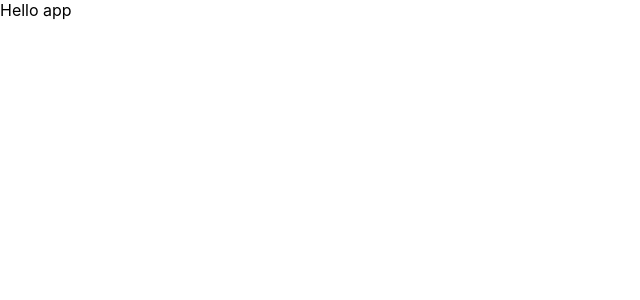
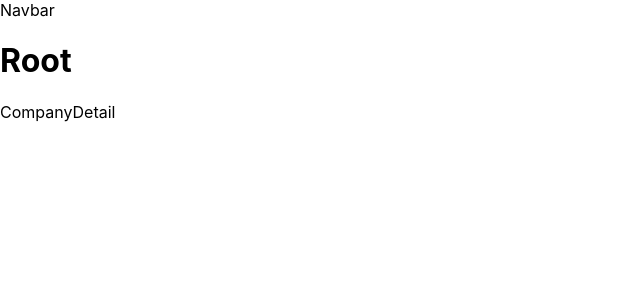
Before and after one commit to Heechan79/temp-project, a React (Create React App) app in the folder kvk-assignment/: page /companies/1 in a window 1280 px wide. Shown: the top 300 px of the page, without its empty margins (0-640 px from the left). Built offline with nearby package versions, Linux system fonts and the light colour scheme.

Commit message:
added simple routing

```diff
--- a/kvk-assignment/package.json
+++ b/kvk-assignment/package.json
@@ -12,6 +12,7 @@
     "@types/react-dom": "^18.0.10",
     "react": "^18.2.0",
     "react-dom": "^18.2.0",
+    "react-router-dom": "^6.6.2",
     "react-scripts": "5.0.1",
     "typescript": "^4.9.4",
     "web-vitals": "^2.1.4"
--- a/kvk-assignment/src/index.tsx
+++ b/kvk-assignment/src/index.tsx
@@ -1,15 +1,30 @@
-import React from 'react';
-import ReactDOM from 'react-dom/client';
-import './index.css';
-import App from './App';
-import reportWebVitals from './reportWebVitals';
+import React from "react";
+import ReactDOM from "react-dom/client";
+import reportWebVitals from "./reportWebVitals";
+import { createBrowserRouter, RouterProvider } from "react-router-dom";
+
+import { Navbar } from "./layout";
+import { Companies, CompanyDetail, Root } from "./routes";
+import "./index.css";
+
+const router = createBrowserRouter([
+  {
+    path: "/",
+    element: <Root />,
+    children: [
+      { path: "companies", element: <Companies /> },
+      { path: "companies/:id", element: <CompanyDetail /> },
+    ],
+  },
+]);
 
 const root = ReactDOM.createRoot(
-  document.getElementById('root') as HTMLElement
+  document.getElementById("root") as HTMLElement
 );
 root.render(
   <React.StrictMode>
-    <App />
+    <Navbar />
+    <RouterProvider router={router}></RouterProvider>
   </React.StrictMode>
 );
 
--- /dev/null
+++ b/kvk-assignment/src/layout/Navbar.tsx
@@ -0,0 +1,5 @@
+import React from "react";
+
+export function Navbar() {
+  return <nav>Navbar</nav>;
+}
--- /dev/null
+++ b/kvk-assignment/src/layout/index.ts
@@ -0,0 +1 @@
+export { Navbar } from "./Navbar";
--- /dev/null
+++ b/kvk-assignment/src/routes/Companies.tsx
@@ -0,0 +1,10 @@
+import React from "react";
+
+export function Companies() {
+  return (
+    <div>
+      <div>Search From with Button</div>
+      <div>List of companies</div>
+    </div>
+  );
+}
--- /dev/null
+++ b/kvk-assignment/src/routes/CompanyDetail.tsx
@@ -0,0 +1,5 @@
+import React from "react";
+
+export function CompanyDetail() {
+  return <div>CompanyDetail</div>;
+}
--- /dev/null
+++ b/kvk-assignment/src/routes/Root.tsx
@@ -0,0 +1,14 @@
+import React from "react";
+import { Outlet } from "react-router-dom";
+
+export function Root() {
+  return (
+    <div>
+      <h1>Root</h1>
+
+      <div>
+        <Outlet />
+      </div>
+    </div>
+  );
+}
--- /dev/null
+++ b/kvk-assignment/src/routes/index.ts
@@ -0,0 +1,3 @@
+export { Companies } from "./Companies";
+export { CompanyDetail } from "./CompanyDetail";
+export { Root } from "./Root";
```
Also changed, not shown: 1 other file (tests, documents, lock files or other folders).
